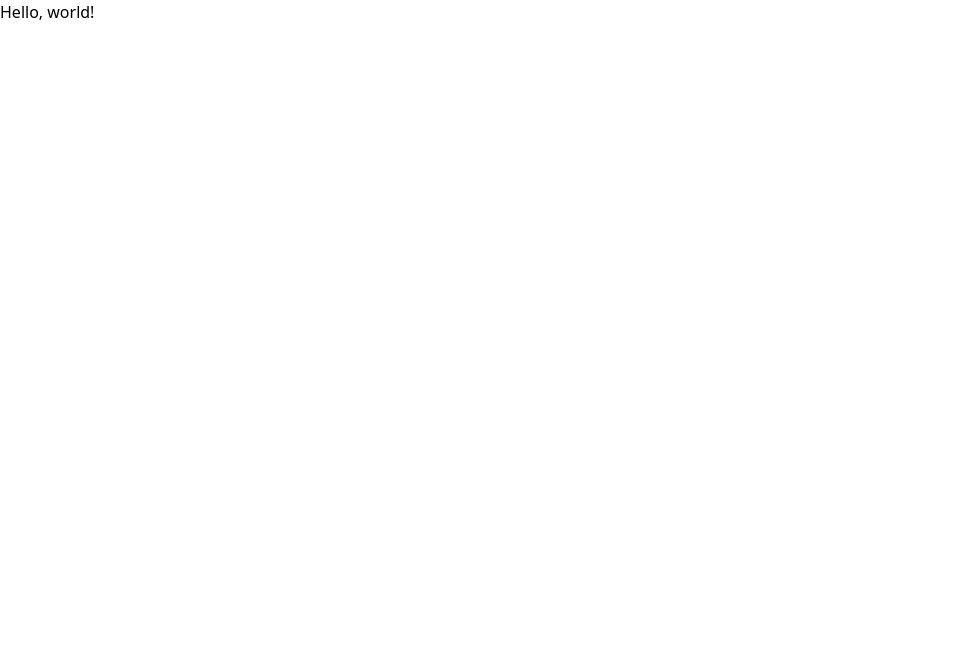
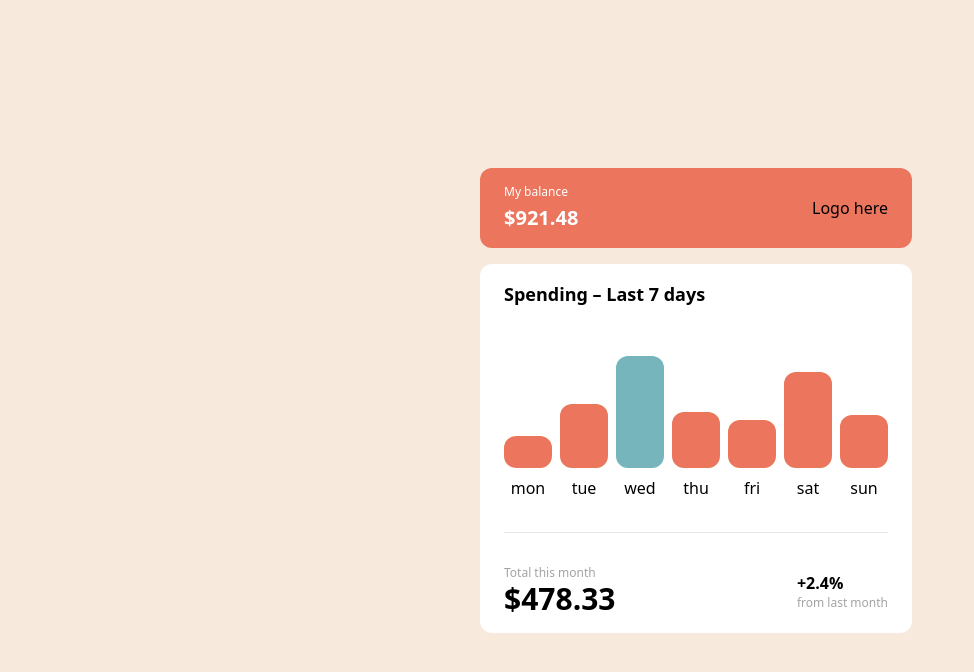
Before and after one commit to dominikrubroeder/expenses-chart-component-website, a Next.js app: page / in a window 1280 px wide. Shown: the top 672 px of the page, without its empty margins (0-974 px from the left). Built offline with nearby package versions, Linux system fonts and the light colour scheme.

Commit message:
Add base UI structure

```diff
--- a/pages/index.tsx
+++ b/pages/index.tsx
@@ -10,7 +10,85 @@ const Home: NextPage = () => {
         <link rel="icon" href="/favicon.ico" />
       </Head>
 
-      <main>Hello, world!</main>
+      <main className="flex items-center justify-center min-h-screen bg-app-sand">
+        <div className="max-w-xs w-full grid gap-4">
+          <header className="flex items-center gap-2 py-4 px-6 bg-app-orange rounded-xl">
+            <div className="grid gap-1 flex-1 text-white">
+              <h6 className="text-xs">My balance</h6>
+              <h2 className="text-xl font-semibold">$921.48</h2>
+            </div>
+            <div className="shrink-0">Logo here</div>
+          </header>
+          <div className="bg-white rounded-xl py-4 px-6">
+            <h2 className="font-semibold text-lg">Spending – Last 7 days</h2>
+
+            <div className="w-full flex gap-2">
+              <div className="text-center w-12">
+                <div className="flex justify-end flex-col mb-2 h-40 w-full rounded-xl">
+                  <div className="bg-app-orange rounded-xl h-[20%]"></div>
+                </div>
+                <p>mon</p>
+              </div>
+
+              <div className="text-center w-12">
+                <div className="flex justify-end flex-col mb-2 h-40 w-full rounded-xl">
+                  <div className="bg-app-orange rounded-xl h-[40%]"></div>
+                </div>
+                <p>tue</p>
+              </div>
+
+              <div className="text-center w-12">
+                <div className="flex justify-end flex-col mb-2 h-40 w-full rounded-xl">
+                  <div className="bg-app-teal rounded-xl h-[70%]"></div>
+                </div>
+                <p>wed</p>
+              </div>
+
+              <div className="text-center w-12">
+                <div className="flex justify-end flex-col mb-2 h-40 w-full rounded-xl">
+                  <div className="bg-app-orange rounded-xl h-[35%]"></div>
+                </div>
+                <p>thu</p>
+              </div>
+
+              <div className="text-center w-12">
+                <div className="flex justify-end flex-col mb-2 h-40 w-full rounded-xl">
+                  <div className="bg-app-orange rounded-xl h-[30%]"></div>
+                </div>
+                <p>fri</p>
+              </div>
+
+              <div className="text-center w-12">
+                <div className="flex justify-end flex-col mb-2 h-40 w-full rounded-xl">
+                  <div className="bg-app-orange rounded-xl h-[60%]"></div>
+                </div>
+                <p>sat</p>
+              </div>
+
+              <div className="text-center w-12">
+                <div className="flex justify-end flex-col mb-2 h-40 w-full rounded-xl">
+                  <div className="bg-app-orange rounded-xl h-[33%]"></div>
+                </div>
+                <p>sun</p>
+              </div>
+            </div>
+
+            <hr className="my-8" />
+
+            <div className="flex items-center justify-between flex-wrap gap-2">
+              <div>
+                <h6 className="text-neutral-400 text-xs">Total this month</h6>
+                <h1 className="font-bold text-3xl">$478.33</h1>
+              </div>
+
+              <div>
+                <div className="font-bold">+2.4%</div>
+                <h6 className="text-neutral-400 text-xs">from last month</h6>
+              </div>
+            </div>
+          </div>
+        </div>
+      </main>
     </div>
   );
 };
--- a/tailwind.config.js
+++ b/tailwind.config.js
@@ -5,7 +5,13 @@ module.exports = {
     './components/**/*.{js,ts,jsx,tsx}',
   ],
   theme: {
-    extend: {},
+    extend: {
+      colors: {
+        'app-sand': '#F7E9DC',
+        'app-orange': '#EC755D',
+        'app-teal': '#76B5BC',
+      },
+    },
   },
   plugins: [],
 };
```
